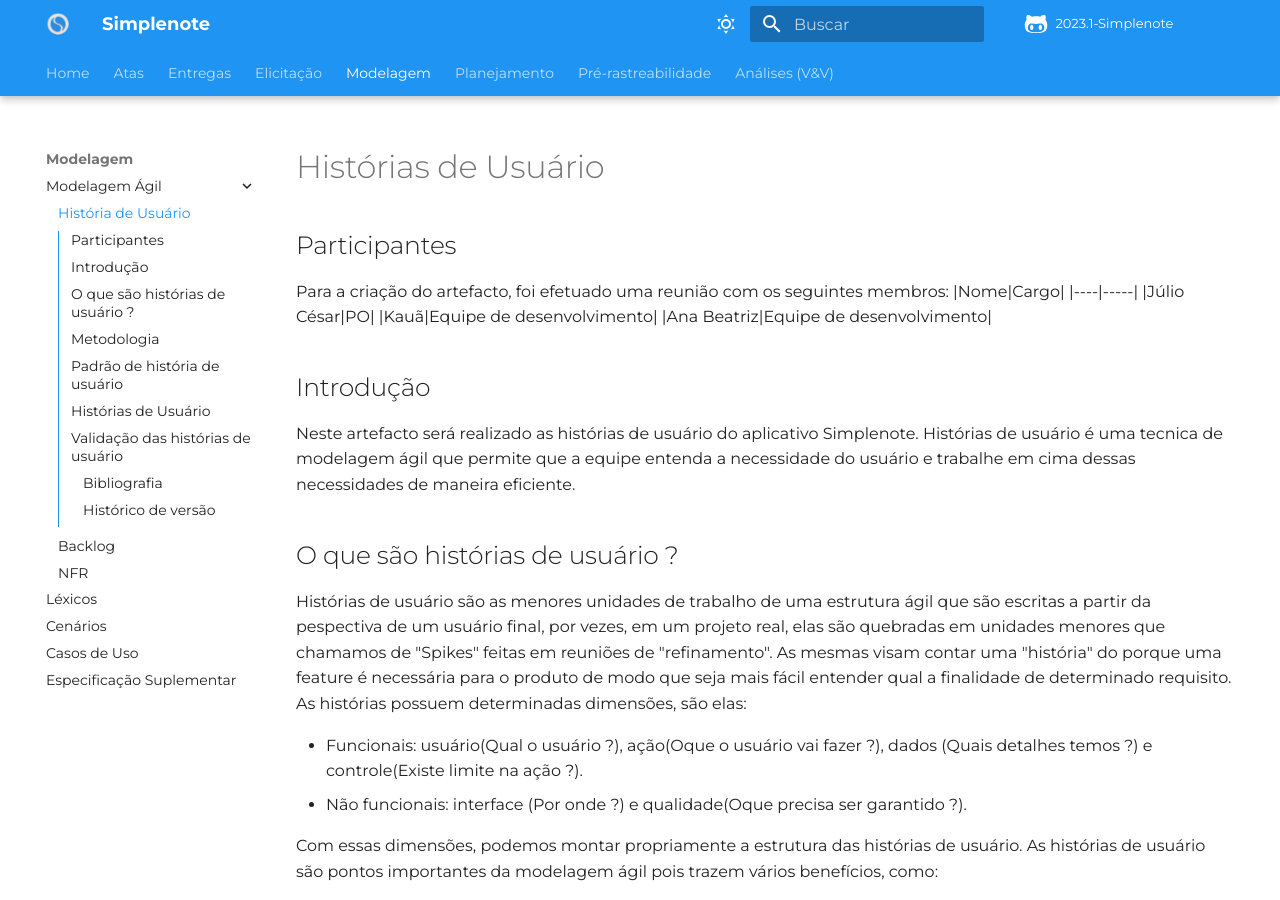
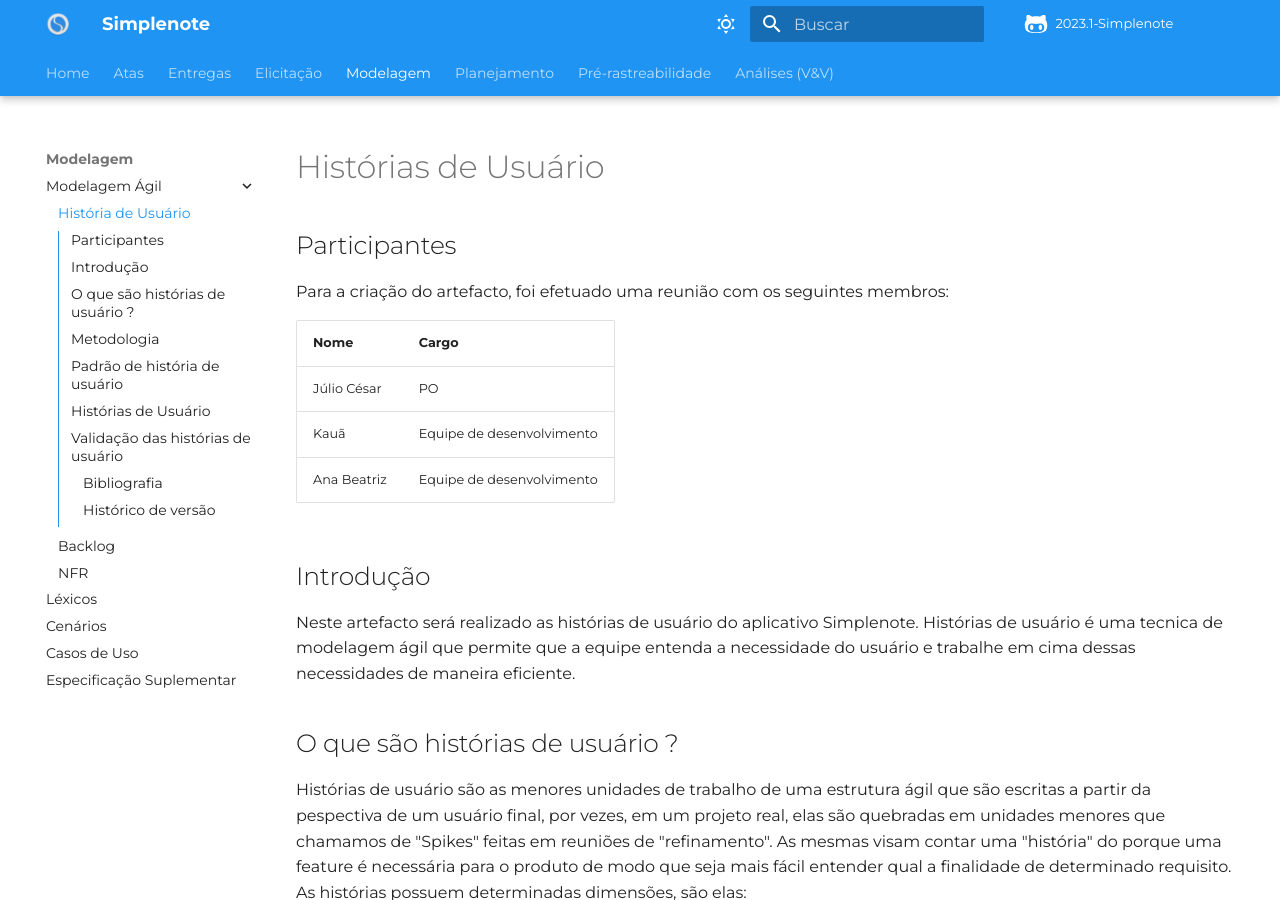
Before and after one commit to Requisitos-de-Software/2023.1-Simplenote, an MkDocs documentation site: the page built from docs/modelagem/agil/User_story.md, in a window 1280 px wide and 900 px high. Built offline with MkDocs 1.6.1 and Material for MkDocs 9.7.7, drawn with Linux system fonts in a browser that asks for light colours; some web fonts are replaced; comment, search, counter and statistics services are not loaded.

Commit message:
ajustes gitpage

```diff
--- a/docs/modelagem/agil/User_story.md
+++ b/docs/modelagem/agil/User_story.md
@@ -1,13 +1,17 @@
 # Histórias de Usuário
+
 ## Participantes
+
 Para a criação do artefacto, foi efetuado uma reunião com os seguintes membros:
-|Nome|Cargo|
-|----|-----|
-|Júlio César|PO|
-|Kauã|Equipe de desenvolvimento|
-|Ana Beatriz|Equipe de desenvolvimento|
+
+| Nome        | Cargo                     |
+| ----------- | ------------------------- |
+| Júlio César | PO                        |
+| Kauã        | Equipe de desenvolvimento |
+| Ana Beatriz | Equipe de desenvolvimento |
 
 ## Introdução
+
 Neste artefacto será realizado as histórias de usuário do aplicativo Simplenote. Histórias de usuário é uma tecnica de modelagem ágil que permite que a equipe entenda a necessidade do usuário e trabalhe em cima dessas necessidades de maneira eficiente.
 
 ## O que são histórias de usuário ?
@@ -26,6 +30,7 @@
 - Dentre vários outros beneficios.
 
 ## Metodologia
+
 A princípio, durante o projeto foram elicitados os requisitos do aplicativo através de tecnicas como:
 
 - [Brainstorming](https://github.com/Requisitos-de-Software/2023.1-Simplenote/blob/main/docs/elicitacao/brainstorming.md)
@@ -45,6 +50,7 @@
 Então, as funcionalidades foram escritas de maneira rápida e padronizada seguindo as especificações presentes no [Backlog](https://github.com/Requisitos-de-Software/2023.1-Simplenote/blob/main/docs/modelagem/agil/backlog.md).E por fim, foi efetuado uma validação do documento através de uma reunião com o pseudo-PO do projeto.
 
 ## Padrão de história de usuário
+
 Para escrever as histórias de usuário, devemos seguir as dimensões já especificadas neste documento, assim, para a modelagem da histórias de usuário deste projeto, devemos ter as seguintes informações:
 
 - ID : Identificador das histórias de usuário, como o documento foi organizado em toggles, estão presentes no titulo dos mesmos.
@@ -55,6 +61,7 @@
 - Dificuldade de Implementaçao(DI): relacionado a dificultade de implementar, podemos defini-la em baixa, média e alta.
 
 ## Histórias de Usuário
+
 Em seguida, temos as histórias de usuário:
 
 <details>
@@ -247,7 +254,6 @@
    </div>
 </details>
 
-
 <details>
    <summary>US08</summary>
    <table>
@@ -437,18 +443,20 @@
    </div>
 </details>
 
+## Validação das histórias de usuário
 
-## Validação das histórias de usuário
 Para a validação das histórias de usuário, foi feita uma entrevista com o product owner(PO) [Júlio César](https://github.com/JulioDinizN) que está disponivel [neste link](https://youtu.be/XFLfx9RYVpg). A reunião foi feita pelo Teams no dia 13/06/2023 às 21 horas,após a entrevista, foram feitas as alterações necessárias.
 
 ### Bibliografia
+
 [1] https://www.atlassian.com/br/agile/project-management/user-stories </br>
 [2] https://www.youtube.com/watch?v=pLJ3LxR292w
 
 ### Histórico de versão
-| Versão | Data | Descrição| Autor(es)| Revisor(es)
-|--|--|--|--|--|
-| `1.0` |11/05/2023|Criação do documento| Kauã e João | Mylena |
-|`1.1` |13/05/2023|Adição das user stories| Kauã e João | Mylena |
-|`1.2`|24/05/2023|Mudanças pontuais |Kauã|Mylena|
-|`1.3`|13/06/2023|Mudanças nas histórias de usuário e textos|Kauã|Mylena|
+
+| Versão | Data       | Descrição                                  | Autor(es)   | Revisor(es) |
+| ------ | ---------- | ------------------------------------------ | ----------- | ----------- |
+| `1.0`  | 11/05/2023 | Criação do documento                       | Kauã e João | Mylena      |
+| `1.1`  | 13/05/2023 | Adição das user stories                    | Kauã e João | Mylena      |
+| `1.2`  | 24/05/2023 | Mudanças pontuais                          | Kauã        | Mylena      |
+| `1.3`  | 13/06/2023 | Mudanças nas histórias de usuário e textos | Kauã        | Mylena      |
--- a/mkdocs.yml
+++ b/mkdocs.yml
@@ -144,7 +144,7 @@
           - Escala de Três Níveis: analise/verificacao/verificacao-Grupo5/elicitacao/priorização/TLS.md
         - Modelagem:
           - Modelagem Ágil:
-            - História de Usuário: analise/verificacao/verificacao-Grupo5/modelagem/HistoriasDeUsario.md
+            - História de Usuário: analise/verificacao/verificacao-Grupo5/modelagem/HistoriasDeUsuario.md
             - Backlog: analise/verificacao/verificacao-Grupo5/modelagem/backlog.md
             - NFR: analise/verificacao/verificacao-Grupo5/modelagem/nfr.md
           - Léxicos: analise/verificacao/verificacao-Grupo5/modelagem/lexicos.md
@@ -156,8 +156,8 @@
           - Cronograma realizado: analise/verificacao/verificacao-Grupo5/planejamento/cronograma_realizado.md
           - Ferramentas: analise/verificacao/verificacao-Grupo5/planejamento/ferramentas.md
           - Metodologias: analise/verificacao/verificacao-Grupo5/planejamento/metodologias.md
-        - Aplicativo Selecionado: analise/verificacao/verificacao-Grupo5/planejamento/app.md
-        - Rich Picture: analise/verificacao/verificacao-Grupo5/planejamento/rich_picture.md
+          - Aplicativo Selecionado: analise/verificacao/verificacao-Grupo5/planejamento/app.md
+          - Rich Picture: analise/verificacao/verificacao-Grupo5/planejamento/rich_picture.md
     - Validação:
       - Protótipo: analise/validacao/prototipo.md
       - Comprovação informal: analise/validacao/comprovacao_informal.md
```
